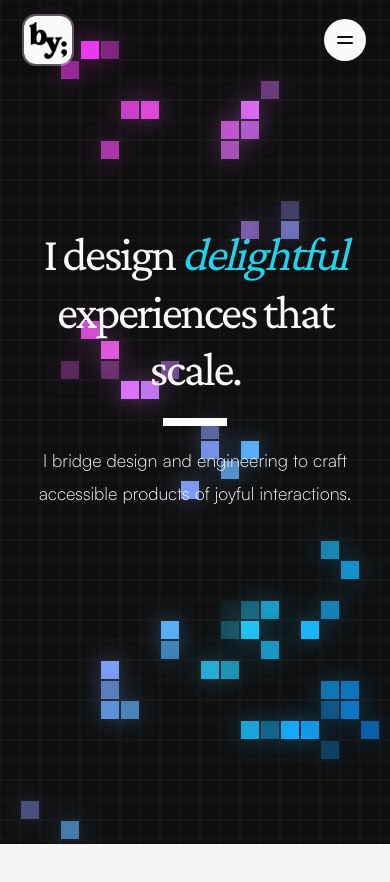
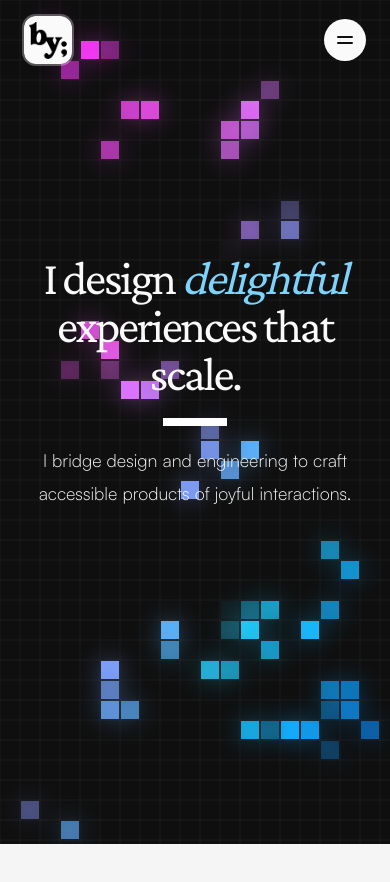
Before and after one commit to bevyip/portfolio, a React (Vite) app: page / in a window 390 px wide. Shown: the top 882 px of the page. Built offline with nearby package versions, Linux system fonts and the light colour scheme; a web font is replaced by a local one.

Commit message:
title font size updates

```diff
--- a/src/pages/Home/Home.css
+++ b/src/pages/Home/Home.css
@@ -6,7 +6,7 @@
   justify-items: center;
   text-align: center;
   width: 100%;
-  max-width: 80rem; /* max-w-7xl = 80rem = 1280px */
+  max-width: 90rem; /* Increased from 80rem = 1440px */
   margin: 0 auto;
   padding: 0 1.5rem; /* px-6 */
   position: relative;
@@ -28,26 +28,34 @@
 /* Hero title - positioned above centered dash */
 .sandbox-hero-title {
   font-family: "Crimson Pro", serif;
-  font-size: clamp(3rem, 4vw, 4rem); /* 48-64px range */
+  font-size: clamp(3rem, 4.5vw, 6rem); /* 48-96px range, increased max again */
   font-weight: 400;
-  line-height: 1.2;
+  line-height: 1;
   color: #fafafa;
   margin: 0;
   margin-bottom: clamp(1.5rem, 2.5vh, 2rem); /* Spacing above dash */
   letter-spacing: -0.05em;
-  max-width: clamp(22rem, 40vw, 32rem); /* Slightly wider max-width for better wrapping */
+  max-width: clamp(22rem, 45vw, 48rem); /* Increased max-width for larger screens */
   grid-row: 1;
   align-self: end;
 }
 
 @media (min-width: 768px) and (max-width: 1023px) {
   .sandbox-hero-title {
-    max-width: clamp(28rem, 45vw, 36rem);
+    font-size: clamp(3.5rem, 5vw, 5.5rem); /* Increased for tablet */
+    max-width: clamp(28rem, 50vw, 52rem); /* Increased max-width for tablet */
+  }
+}
+
+@media (min-width: 1024px) {
+  .sandbox-hero-title {
+    font-size: clamp(4rem, 5vw, 6.5rem); /* Increased for 1024px and above */
+    max-width: clamp(32rem, 50vw, 52rem); /* Increased max-width for 1024px and above */
   }
 }
 
 .sandbox-hero-accent {
-  color: #22D3EE; /* Accent color */
+  color: #7dd3fc; /* Accent color */
   font-style: italic;
 }
 
```
Also changed, not shown: 5 other files (tests, documents, lock files or other folders).
